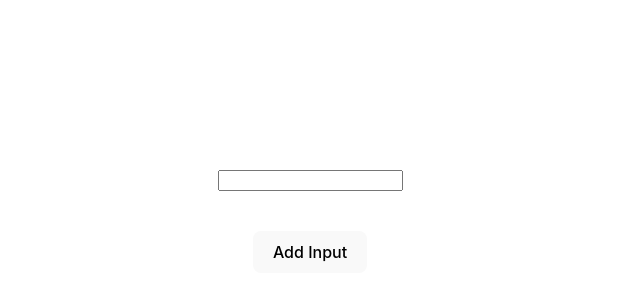
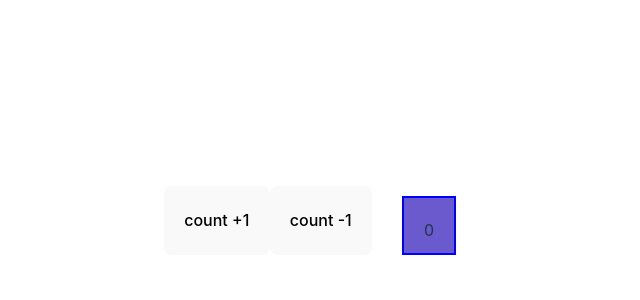
Before and after one commit to mzajbe/my-react-learnings, a React (Vite) app: page / in a window 1280 px wide. Shown: the part 180-480 px from the top of the page, without its empty margins (330-970 px from the left). Built offline with nearby package versions, Linux system fonts and the light colour scheme.

Commit message:
simple counter

```diff
--- a/src/App.jsx
+++ b/src/App.jsx
@@ -1,12 +1,12 @@
 
 import './App.css'
-import Form from './components/managingState/Form'
+import Counter from './practiceProblem/counter/Counter'
 
 function App() {
 
   return (
     <>
-      <Form></Form>
+      <Counter></Counter>
     </>
   )
 }
--- a/src/components/managingState/Pointer.jsx
+++ b/src/components/managingState/Pointer.jsx
@@ -2,7 +2,7 @@
 // https://react.dev/learn/choosing-the-state-structure
 
 import { useState } from "react";
-let a= 10;
+
 
 const Pointer = () => {
   //   const [x, setX] = useState(0);
--- /dev/null
+++ b/src/practiceProblem/counter/Counter.jsx
@@ -0,0 +1,45 @@
+//this is simple counter for count +1 or -1 from 0 to 20
+
+import { useState } from "react";
+
+const Counter = () => {
+  const [count, setCount] = useState(0);
+
+  return (
+    <div style={{ display: "flex" }}>
+      <button
+        onClick={() => {
+          if (count < 20) {
+            setCount(count + 1);
+          }
+        }}
+      >
+        count +1
+      </button>
+      <button
+        onClick={() => {
+          if (count > 0) {
+            setCount(count - 1);
+          }
+        }}
+      >
+        count -1
+      </button>
+      <div
+        style={{
+          marginTop: "10px",
+          marginLeft: "30px",
+          border: "2px solid blue",
+          padding: "20px",
+          height: "15px",
+
+          backgroundColor: "slateblue",
+        }}
+      >
+        {count}
+      </div>
+    </div>
+  );
+};
+
+export default Counter;
```
